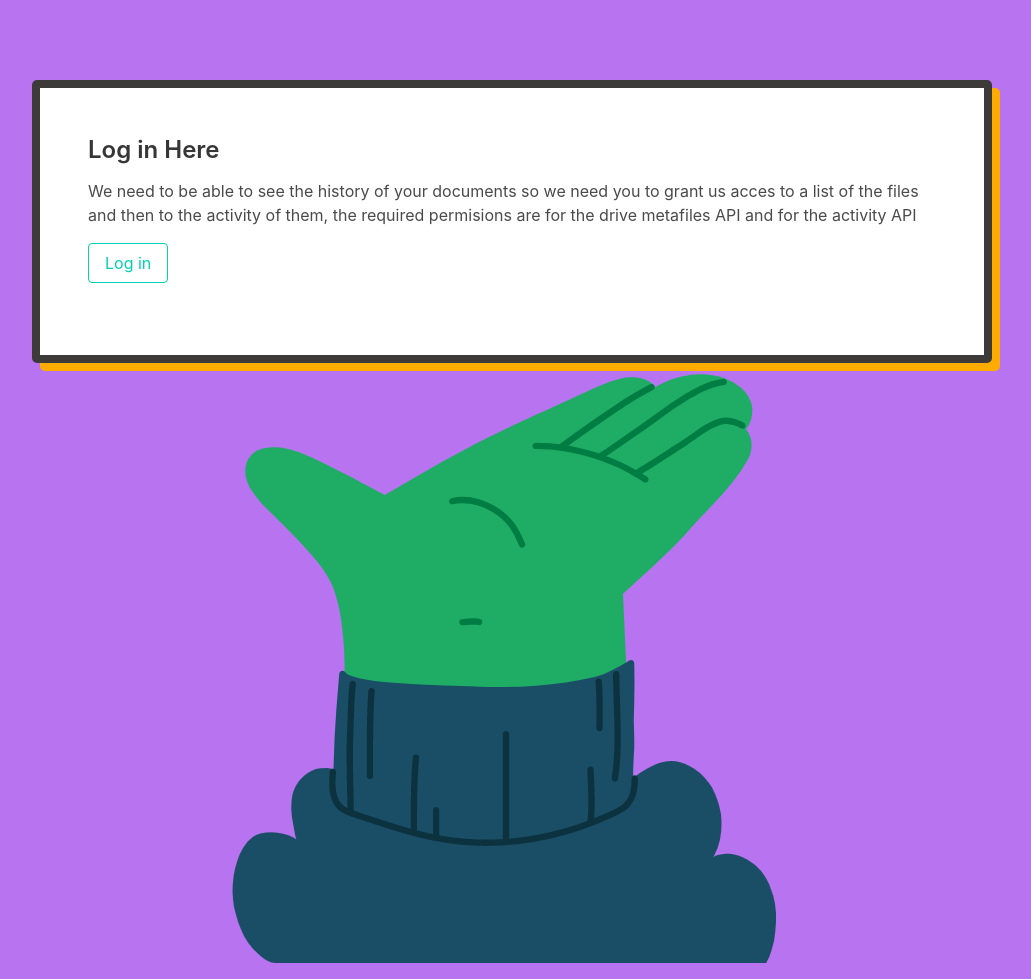
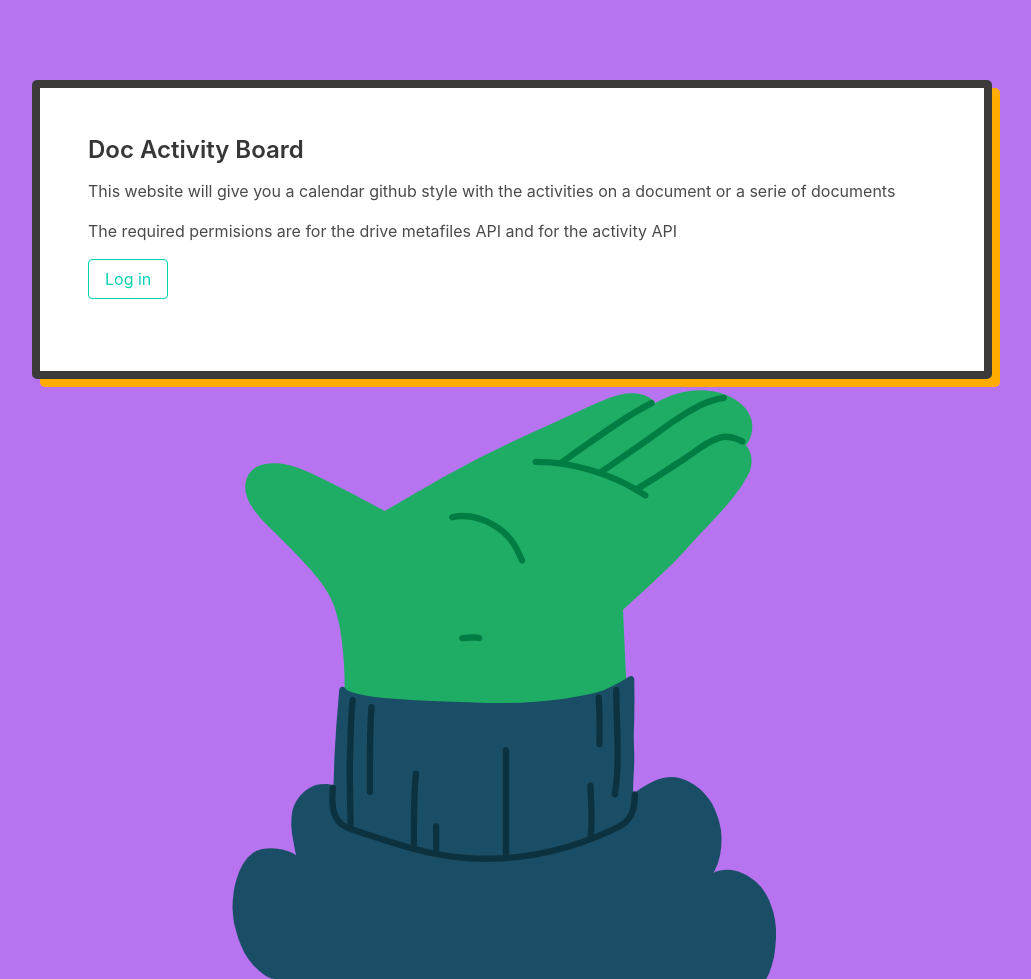
Before and after one commit to msvalen/Doc-Activity-Calendar, a plain HTML site: page index.html in a window 1280 px wide. Shown: the whole page, without its empty margins (128-1159 px from the left). Drawn offline with nearby package versions, Linux system fonts and the light colour scheme.

Commit message:
better html

```diff
--- a/index.html
+++ b/index.html
@@ -16,8 +16,9 @@
     <div class="container is-max-desktop has-background-white	" >
       <section class="section" id='1stStep'>
         <div class="content">
-          <h3>Log in Here</h3>
-          <p>We need to be able to see the history of your documents so we need you to grant us acces to a list of the files and then to the activity of them, the required permisions are for the drive metafiles API and for the activity API</p>
+          <h3>Doc Activity Board</h3>
+          <p>This website will give you a calendar github style with the activities on a document or a serie of documents </p>
+          <p>The required permisions are for the drive metafiles API and for the activity API</p>
           <button onclick="authenticate().then(loadClient)" id='loginButt' class="button is-primary is-outlined">Log in</button>
           <button onclick='logoutclient()' id='logoutButt' class="button is-primary is-outlined">Log out</button>
         </div>
```
